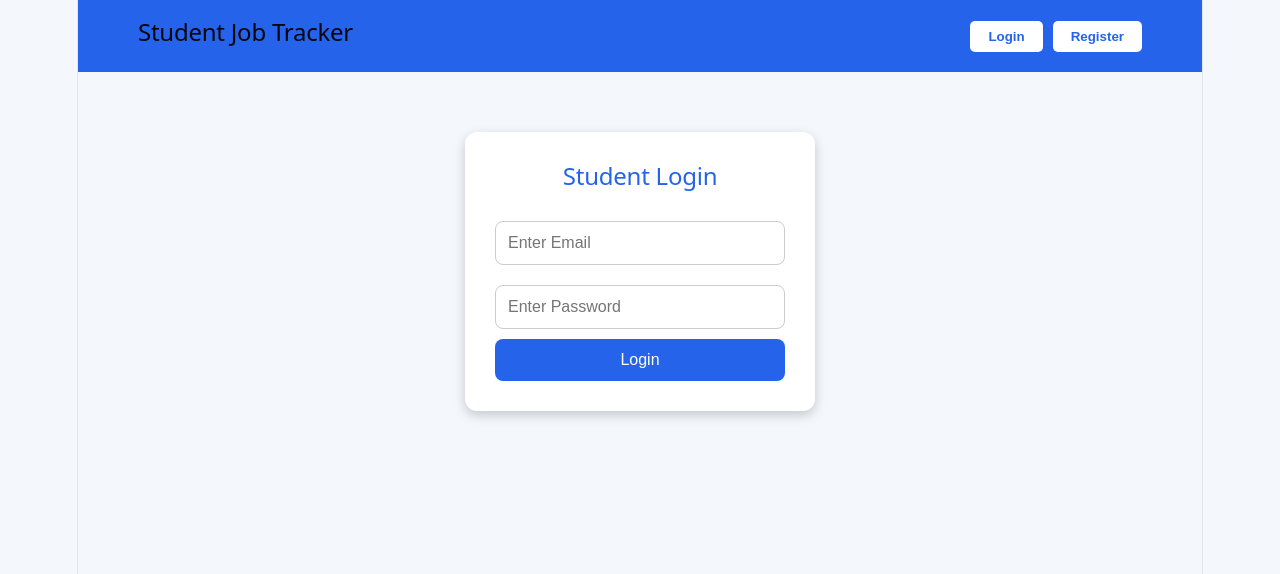
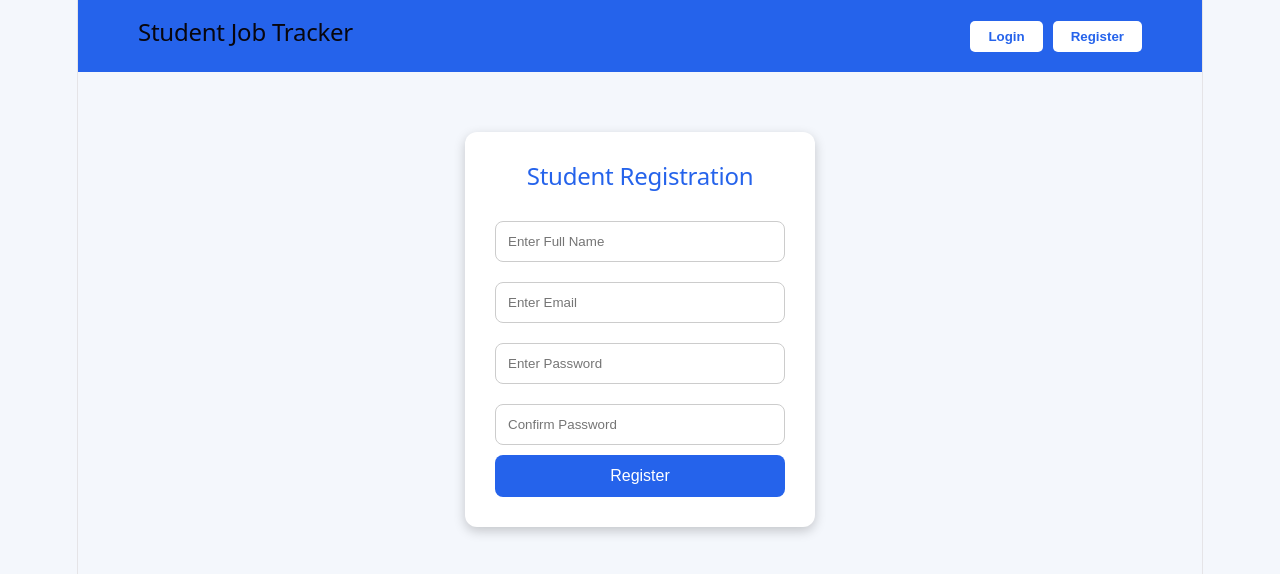
Before and after one commit to Ankita2510-del/Student-Job-Tracker, a React app in the folder frontend/: page / in a window 1280 px wide. Both pictures are taken after a click on the button "Register". Shown: the top 574 px of the page. Built offline with nearby package versions, Linux system fonts and the light colour scheme; the HTML template or start-up script is replaced by a standard one.

Commit message:
Add login page and registration page

```diff
--- a/frontend/src/App.jsx
+++ b/frontend/src/App.jsx
@@ -1,19 +1,23 @@
+import { useState } from "react";
 import "./App.css";
 import Login from "./components/Login";
+import Register from "./components/Register";
 
 function App() {
+  const [page, setPage] = useState("login");
+
   return (
     <>
       <nav className="navbar">
         <h2>Student Job Tracker</h2>
 
         <div>
-          <button>Login</button>
-          <button>Register</button>
+          <button onClick={() => setPage("login")}>Login</button>
+          <button onClick={() => setPage("register")}>Register</button>
         </div>
       </nav>
 
-      <Login />
+      {page === "login" ? <Login /> : <Register />}
     </>
   );
 }
--- a/frontend/src/components/Login.jsx
+++ b/frontend/src/components/Login.jsx
@@ -1,16 +1,18 @@
 import "./Login.css";
+function Login() {
+  const handleLogin = () => {
+    alert("Login Successful!");
+  };
 
-function Login() {
   return (
     <div className="login-container">
       <div className="login-box">
         <h2>Student Login</h2>
 
         <input type="email" placeholder="Enter Email" />
-
         <input type="password" placeholder="Enter Password" />
 
-        <button>Login</button>
+        <button onClick={handleLogin}>Login</button>
       </div>
     </div>
   );
--- /dev/null
+++ b/frontend/src/components/Register.css
@@ -0,0 +1,43 @@
+.register-container {
+  display: flex;
+  justify-content: center;
+  align-items: center;
+  margin-top: 60px;
+}
+
+.register-box {
+  width: 350px;
+  background: white;
+  padding: 30px;
+  border-radius: 12px;
+  box-shadow: 0 4px 12px rgba(0,0,0,0.2);
+  text-align: center;
+}
+
+.register-box h2 {
+  margin-bottom: 20px;
+  color: #2563eb;
+}
+
+.register-box input {
+  width: 100%;
+  padding: 12px;
+  margin: 10px 0;
+  border: 1px solid #ccc;
+  border-radius: 8px;
+}
+
+.register-box button {
+  width: 100%;
+  padding: 12px;
+  background: #2563eb;
+  color: white;
+  border: none;
+  border-radius: 8px;
+  cursor: pointer;
+  font-size: 16px;
+}
+
+.register-box button:hover {
+  background: #1d4ed8;
+}
--- /dev/null
+++ b/frontend/src/components/Register.jsx
@@ -0,0 +1,23 @@
+import "./Register.css";
+
+function Register() {
+  return (
+    <div className="register-container">
+      <div className="register-box">
+        <h2>Student Registration</h2>
+
+        <input type="text" placeholder="Enter Full Name" />
+
+        <input type="email" placeholder="Enter Email" />
+
+        <input type="password" placeholder="Enter Password" />
+
+        <input type="password" placeholder="Confirm Password" />
+
+        <button>Register</button>
+      </div>
+    </div>
+  );
+}
+
+export default Register;
```
